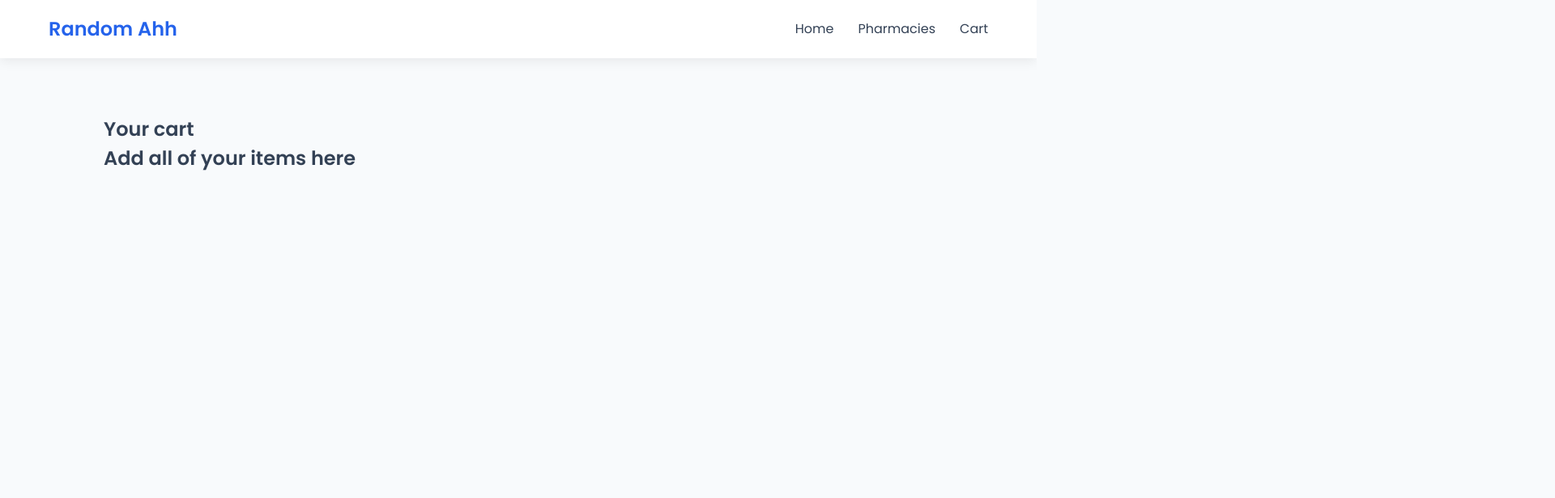
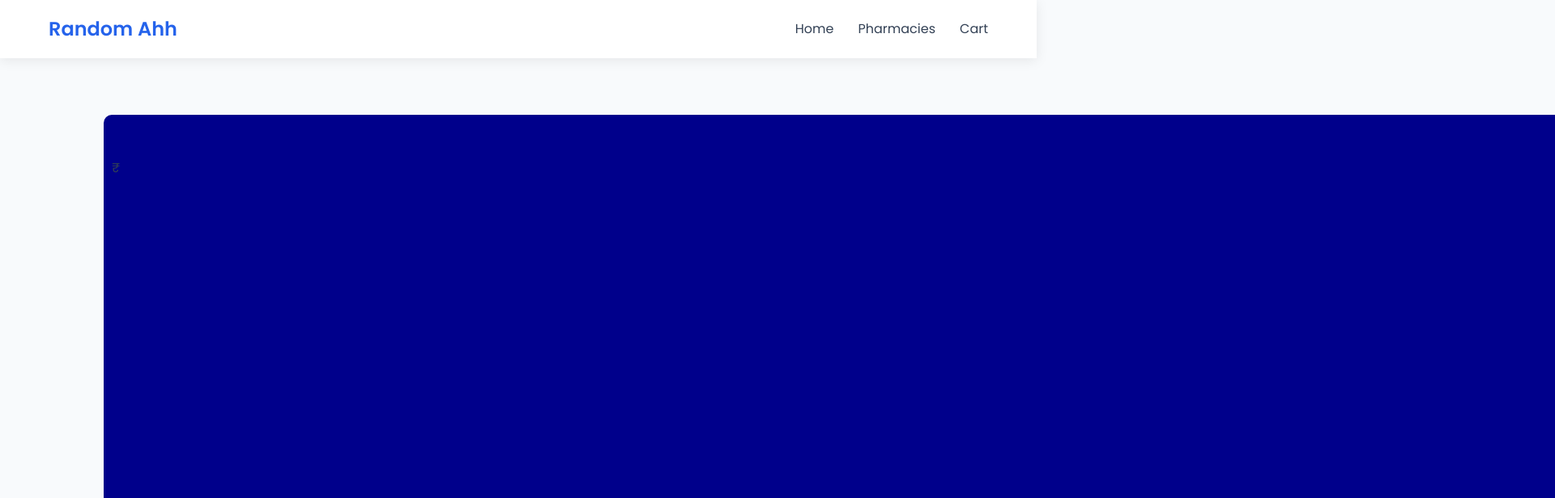
Before and after one commit to gowli16/MAIN-PROJECT, a React (Vite) app in the folder medelivery/: page /cart in a window 1280 px wide. Shown: the top 616 px of the page at 81% size, 1920 px wide, since content can reach past the window. Built offline with nearby package versions, Linux system fonts and the light colour scheme.

Commit message:
styling changes

```diff
--- a/medelivery/src/App.css
+++ b/medelivery/src/App.css
@@ -231,3 +231,22 @@ footer{
     background-color:blue;
     color:black;
 }
+
+.cartitem
+{
+    background-color:darkblue;
+    border-radius:10px;
+    height:200vh;
+    width:300vw;
+
+}
+
+.cartdetails
+{
+    display:flex;
+    flex-direction:column;
+    gap:10px;
+    padding:10px;
+    height:100vh;
+    width:400vw;
+}
--- a/medelivery/src/App.jsx
+++ b/medelivery/src/App.jsx
@@ -2,7 +2,6 @@ import Navbar from "./components/Navbar";
 import Hero from "./components/Hero";
 import SearchBar from "./components/SearchBar";
 import ProductList from "./components/ProductList";
-
 import Cart from "./pages/cart";
 import Pharmacies from "./pages/pharmacies";
 
--- a/medelivery/src/components/cartitem.jsx
+++ b/medelivery/src/components/cartitem.jsx
@@ -1,26 +1,20 @@
 function CartItem(props) {
     return (
-        <div className="cart-item">
+        <div className="cartitem">
 
             <img
                 src={props.image}
                 alt={props.name}
-                className="cart-image"
+                className="cartimage"
             />
 
-            <div className="cart-details">
+            <div className="cartdetails">
                 <h3>{props.name}</h3>
                 <p>{props.pharmacy}</p>
                 <p>₹{props.price}</p>
             </div>
 
-            <div className="cart-quantity">
-                <button>-</button>
-                <span>{props.quantity}</span>
-                <button>+</button>
-            </div>
-
-            <div className="cart-total">
+            <div className="carttotal">
                 ₹{props.price * props.quantity}
             </div>
 
--- a/medelivery/src/pages/cart.jsx
+++ b/medelivery/src/pages/cart.jsx
@@ -1,11 +1,13 @@
+import CartItem from "../components/cartitem";
+
 function Cart(){
     return(
         <section className="cart">
-            <h1>Your cart</h1>
-            <h2>Add all of your items here</h2>
-            <div>
-                <></>
-            </div>
+            <CartItem/>
+            <CartItem/>
+            <CartItem/>
+            <CartItem/>
+            <CartItem/>
         </section>
     );
 }
```
